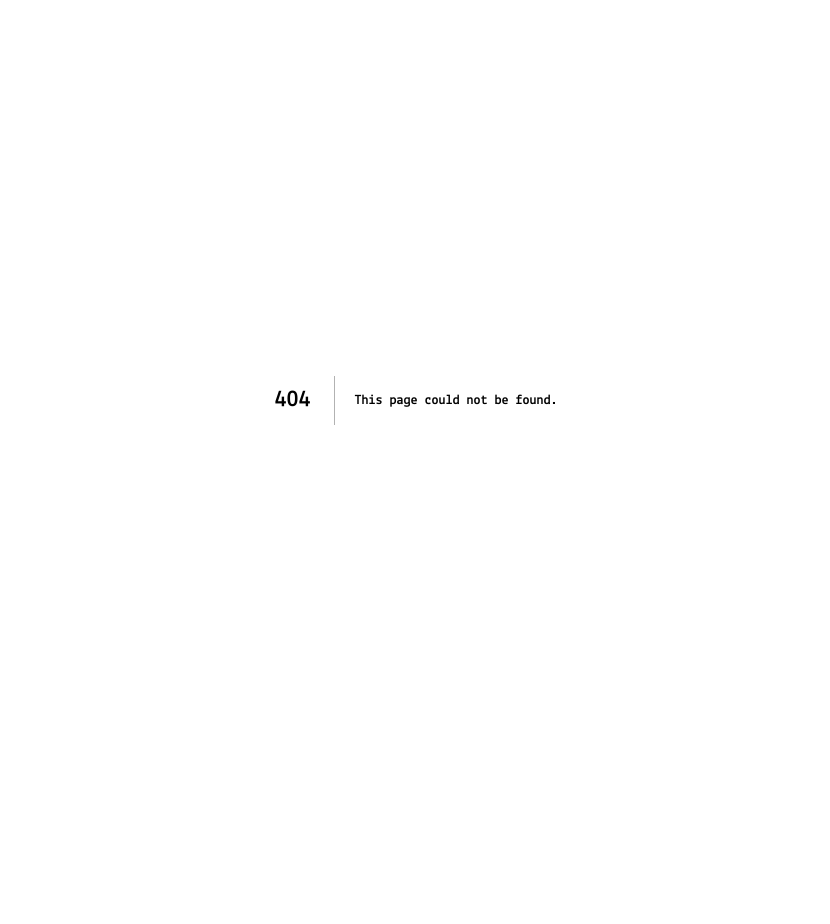
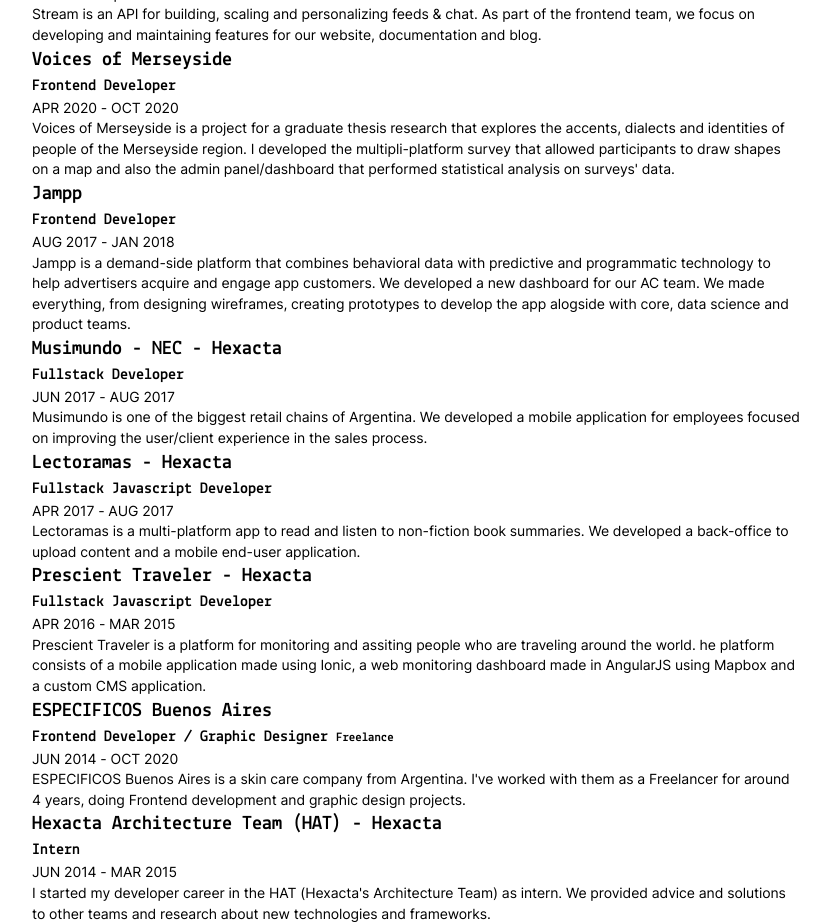
Before and after one commit to tatianainama/portfolio, a Next.js app: page /resume in a window 1280 px wide. Before the commit this address had no page. Shown: the whole page, without its empty margins (224-1054 px from the left). Before the commit the page ends 800 px from the top, so only its background shows below. Built offline with nearby package versions, Linux system fonts and the light colour scheme.

Commit message:
Create Resume page

```diff
--- a/components/Period/index.tsx
+++ b/components/Period/index.tsx
@@ -16,16 +16,23 @@
   'DEC',
 ]
 
-const Period: FC<{ from: string; to?: string }> = ({ from, to }) => {
+export const parsePeriod = (from: string, to?: string) => {
   const fromDate = new Date(from)
   const toDate = to ? new Date(to) : undefined
   const dateToString = (date?: Date) =>
     date ? `${MONTHS[date.getMonth()]} ${date.getFullYear()}` : `present`
+  return {
+    from: dateToString(fromDate),
+    to: dateToString(toDate),
+  }
+}
 
+const Period: FC<{ from: string; to?: string }> = ({ from, to }) => {
+  const { from: fromDate, to: toDate } = parsePeriod(from, to)
   return (
     <p className={styles.period}>
-      <span>{dateToString(fromDate)}</span>
-      <span>{dateToString(toDate)}</span>
+      <span>{fromDate}</span>
+      <span>{toDate}</span>
     </p>
   )
 }
--- a/content/jobs/eba.md
+++ b/content/jobs/eba.md
@@ -6,6 +6,7 @@
 from: 2014-06
 to: 2020-10
 tags: ['NextJS', 'React', 'Typescript', 'Adobe Ai/Ps/XD']
+resume: ESPECIFICOS Buenos Aires is a skin care company from Argentina. I've worked with them as a Freelancer for around 4 years, doing Frontend development and graphic design projects.
 ---
 
 ESPECIFICOS Buenos Aires is a skin care company from Argentina.
--- a/content/jobs/hexacta-hat.md
+++ b/content/jobs/hexacta-hat.md
@@ -6,6 +6,7 @@
 from: 2014-06
 to: 2015-03
 tags: ['AngularJS', 'Java', 'NodeJS', 'MongoDB', 'SQL']
+resume: I started my developer career in the HAT (Hexacta's Architecture Team) as intern. We provided advice and solutions to other teams and research about new technologies and frameworks.
 ---
 
 The HAT main objective is to provide advice and solutions to Hexacta's technical project-managers on issues of architectural and design decisions, technologies and frameworks to use, improving product quality and productivity.
--- a/content/jobs/hexacta-lectoramas.md
+++ b/content/jobs/hexacta-lectoramas.md
@@ -6,6 +6,7 @@
 from: 2017-04
 to: 2017-08
 tags: ['React Native', 'React', 'NodeJS', 'MongoDB']
+resume: Lectoramas is a multi-platform app to read and listen to non-fiction book summaries. We developed a back-office to upload content and a mobile end-user application.
 ---
 
 The project involved a multi-platform app to read and listen to non-fiction book summaries. The platform consisted of a back-office web app and a mobile end-user app.
--- a/content/jobs/hexacta-musimundo.md
+++ b/content/jobs/hexacta-musimundo.md
@@ -6,6 +6,7 @@
 from: 2017-06
 to: 2017-08
 tags: ['Angular', 'Typescript', '.NET']
+resume: Musimundo is one of the biggest retail chains of Argentina. We developed a mobile application for employees focused on improving the user/client experience in the sales process.
 ---
 
 Musimundo is one of the biggest retail chains of Argentina. We were asked to redefine the user/client experience in the sales process through the develop of a mobile application for the personnel using Angular.
--- a/content/jobs/hexacta-prescient-traveler.md
+++ b/content/jobs/hexacta-prescient-traveler.md
@@ -6,6 +6,7 @@
 from: 2016-04
 to: 2015-03
 tags: ['AngularJS', 'Ionic', 'Mapbox', 'NodeJS', 'MongoDB']
+resume: Prescient Traveler is a platform for monitoring and assiting people who are traveling around the world. he platform consists of a mobile application made using Ionic, a web monitoring dashboard made in AngularJS using Mapbox and a custom CMS application.
 ---
 
 Prescient Traveler is a platform for monitoring and assisting people who are traveling around the world.
--- a/content/jobs/jampp.md
+++ b/content/jobs/jampp.md
@@ -5,6 +5,7 @@
 from: 2017-08
 to: 2018-01
 tags: ['React', 'Redux', 'NodeJS']
+resume: Jampp is a demand-side platform that combines behavioral data with predictive and programmatic technology to help advertisers acquire and engage app customers. We developed a new dashboard for our AC team. We made everything, from designing wireframes, creating prototypes to develop the app alogside with core, data science and product teams.
 ---
 
 Jampp is a demand-side platform that combines behavioral data with predictive and programmatic technology to help advertisers acquire and engage app customers.
--- a/content/jobs/stream.md
+++ b/content/jobs/stream.md
@@ -4,6 +4,7 @@
 jobTitle: Sr. Frontend Developer
 from: 2020-10
 tags: ['React', 'Gatsby', 'WP', 'Docusaurus', 'GraphQL']
+resume: Stream is an API for building, scaling and personalizing feeds & chat. As part of the frontend team, we focus on developing and maintaining features for our website, documentation and blog.
 ---
 
 Stream is an API for building, scaling and personalizing feeds & chat. As part of the frontend team, we focus on developing and maintaining features for our website, documentation and blog.
--- a/content/jobs/vom.md
+++ b/content/jobs/vom.md
@@ -6,6 +6,7 @@
 from: 2020-04
 to: 2020-10
 tags: ['React', 'PaperJS']
+resume: Voices of Merseyside is a project for a graduate thesis research that explores the accents, dialects and identities of people of the Merseyside region. I developed the multipli-platform survey that allowed participants to draw shapes on a map and also the admin panel/dashboard that performed statistical analysis on surveys' data.
 ---
 
 Voices of Merseyside is a project for a graduate thesis research that explores the accents, dialects and identities of people of the Merseyside region.
--- /dev/null
+++ b/pages/resume/Resume.module.css
@@ -0,0 +1,7 @@
+.resumeContainer {
+  @apply bg-white h-full min-h-screen;
+}
+
+.resume {
+  @apply mx-auto max-w-3xl;
+}
--- /dev/null
+++ b/pages/resume/index.tsx
@@ -0,0 +1,74 @@
+import Head from 'next/head'
+import Navigation from '@/components/Navigation'
+
+import styles from './Resume.module.css'
+import { GetStaticProps, NextPage } from 'next/types'
+import { File, JobData } from '@/types/index'
+import { jobsData } from '@/lib/files'
+import { parsePeriod } from '@/components/Period'
+type JobsProps = {
+  jobs: File<JobData>[]
+}
+
+const Resume: NextPage<JobsProps> = ({ jobs }) => (
+  <div className={styles.resumeContainer}>
+    <Head>
+      <title>Tatiana Inama - Resume</title>
+      <meta property="og:title" content="Tatiana Inama - Resume" />
+      <meta
+        name="description"
+        content="Hey! I'm a Sr. frontend developer, born in Argentina now based in The Netherlands. Love making websites and solving problems"
+      />
+      <meta property="og:type" content="website" />
+      <link rel="icon" type="image/svg+xml" href="/favicon.svg" />
+      <link rel="icon" type="image/png" href="/favicon.png" />
+      <meta property="og:url" content={`https://tatiana.inama.dev/resume`} />
+      <meta property="og:image" content="/OG.png" />
+    </Head>
+    <div className={styles.resume}>
+      <Navigation />
+      <h1>Resume</h1>
+      {jobs.map(
+        ({
+          id,
+          data: {
+            company,
+            from,
+            to,
+            jobTitle,
+            resume,
+            jobTitleStatus,
+            project,
+          },
+        }) => {
+          const { from: fromDate, to: toDate } = parsePeriod(from, to)
+          return (
+            <div key={id}>
+              <header>
+                <h2>
+                  {project ? `${project} - ` : ''}
+                  {company}
+                </h2>
+                <h3>
+                  {jobTitle} {jobTitleStatus && <small>{jobTitleStatus}</small>}
+                </h3>
+                <p>{`${fromDate} - ${toDate}`}</p>
+              </header>
+              <p>{resume}</p>
+            </div>
+          )
+        }
+      )}
+    </div>
+  </div>
+)
+
+export const getStaticProps: GetStaticProps<JobsProps> = async () => {
+  return {
+    props: {
+      jobs: jobsData,
+    },
+  }
+}
+
+export default Resume
--- a/types/index.d.ts
+++ b/types/index.d.ts
@@ -21,6 +21,7 @@
   company: string
   website: string
   jobTitle: string
+  resume: string
   from: string
   to?: string
   tags: string[]
```
